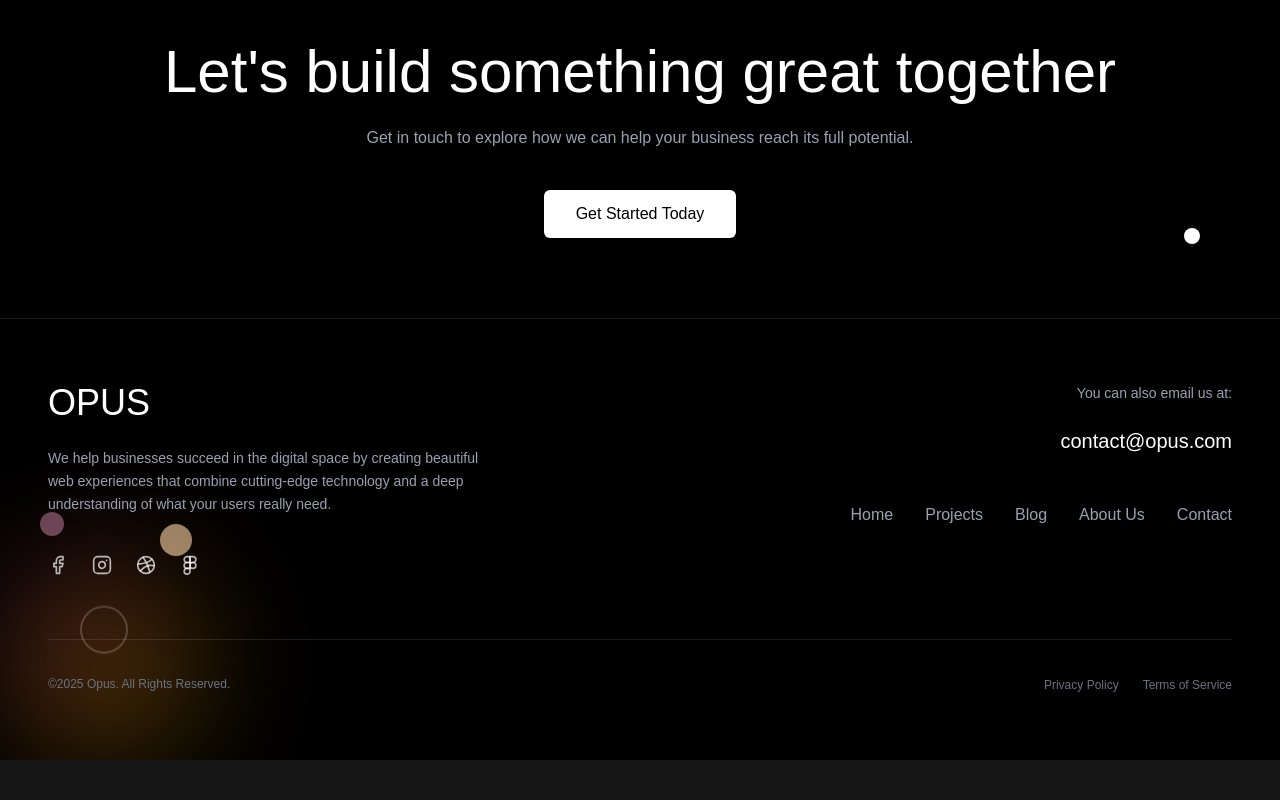
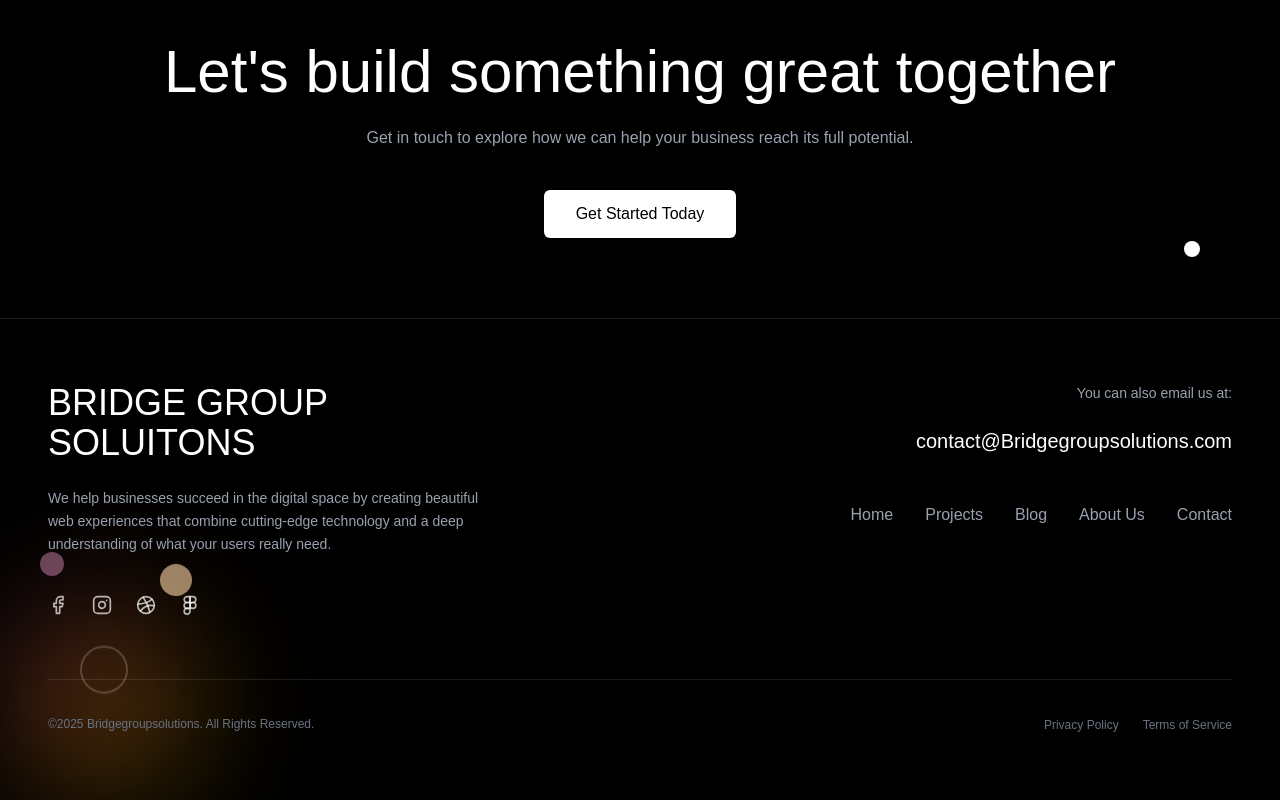
Before and after one commit to prabhat-021/BGS-Website, a Next.js app: page /contact in a window 1280 px wide. Shown: the part 1746-2546 px from the top of the page. Before the commit the page ends 2506 px from the top, so only its background shows below. Built offline with nearby package versions, Linux system fonts and the light colour scheme.

Commit message:
updated footer content and about us section content

```diff
--- a/src/components/footer-section/footer.jsx
+++ b/src/components/footer-section/footer.jsx
@@ -9,11 +9,7 @@ import { useMouseFollower } from "@/hooks/use-mouse-follower"
 export default function Footer() {
   const [scrollY, setScrollY] = useState(0)
   const footerRef = useRef(null)
-
-  // Use the mouse follower hook but don't use the hover detection
   const { mouseX, mouseY } = useMouseFollower({ hoverDetection: false })
-
-  // Track scroll position for parallax effect
   useEffect(() => {
     const handleScroll = () => {
       setScrollY(window.scrollY)
@@ -22,8 +18,6 @@ export default function Footer() {
     window.addEventListener("scroll", handleScroll, { passive: true })
     return () => window.removeEventListener("scroll", handleScroll)
   }, [])
-
-  // Create a motion value for the footer's position in the viewport
   const [footerInView, setFooterInView] = useState(false)
 
   useEffect(() => {
@@ -45,7 +39,6 @@ export default function Footer() {
     }
   }, [])
 
-  // Animation variants
   const containerVariants = {
     hidden: { opacity: 0 },
     visible: {
@@ -64,7 +57,6 @@ export default function Footer() {
 
   return (
     <footer ref={footerRef} className="relative w-full bg-black text-white overflow-hidden">
-      {/* Background elements */}
       <div
         className="absolute left-0 bottom-0 h-[200px] w-[200px] rounded-full bg-gradient-to-br from-pink-500 via-orange-400 to-yellow-300 opacity-30 blur-3xl"
         style={{
@@ -72,8 +64,6 @@ export default function Footer() {
         }}
         aria-hidden="true"
       />
-
-      {/* Top CTA Section */}
       <div className="py-20 border-b border-white/10">
         <motion.div
           className="container mx-auto px-6 md:px-12 text-center"
@@ -110,7 +100,7 @@ export default function Footer() {
           <div className="grid grid-cols-1 md:grid-cols-2 lg:grid-cols-12 gap-12">
             {/* Logo and Description */}
             <motion.div variants={itemVariants} className="lg:col-span-5 space-y-6">
-              <h2 className="text-4xl font-light">OPUS</h2>
+              <h2 className="text-4xl font-light">BRIDGE GROUP SOLUITONS</h2>
               <p className="text-gray-400 max-w-md text-sm leading-relaxed">
                 We help businesses succeed in the digital space by creating beautiful web experiences that combine
                 cutting-edge technology and a deep understanding of what your users really need.
@@ -156,15 +146,13 @@ export default function Footer() {
                 </Link>
               </div>
             </motion.div>
-
-            {/* Empty space for layout */}
             <div className="hidden lg:block lg:col-span-2"></div>
 
             {/* Contact Info */}
             <motion.div variants={itemVariants} className="lg:col-span-5 space-y-6 md:text-right">
               <p className="text-gray-400 text-sm">You can also email us at:</p>
               <motion.p className="text-xl font-light" whileHover={{ scale: 1.02 }}>
-                contact@opus.com
+                contact@Bridgegroupsolutions.com
               </motion.p>
 
               {/* Navigation */}
@@ -200,7 +188,7 @@ export default function Footer() {
             variants={itemVariants}
             className="flex flex-col md:flex-row justify-between items-center mt-16 pt-8 border-t border-white/10"
           >
-            <p className="text-gray-500 text-xs">©{new Date().getFullYear()} Opus. All Rights Reserved.</p>
+            <p className="text-gray-500 text-xs">©{new Date().getFullYear()} Bridgegroupsolutions. All Rights Reserved.</p>
             <div className="flex space-x-6 mt-4 md:mt-0">
               {["Privacy Policy", "Terms of Service"].map((item) => (
                 <Link key={item} href="#" className="relative group">
--- a/src/components/landing-page/about-section.jsx
+++ b/src/components/landing-page/about-section.jsx
@@ -17,7 +17,7 @@ export default function AboutSection() {
           transition={{ duration: 0.8, ease: [0.22, 1, 0.36, 1] }}
         >
           <h2 className="text-3xl md:text-4xl lg:text-5xl font-light leading-tight tracking-tight">
-            We are trendsetters in the fashion industry, blending innovative design with a passion for style.
+          We craft digital experiences that transform brands and grow businesses in the digital landscape.
           </h2>
         </motion.div>
 
@@ -38,7 +38,8 @@ export default function AboutSection() {
             transition={{ duration: 0.6, delay: 0.5, ease: [0.22, 1, 0.36, 1] }}
           >
             <p className="text-xl md:text-2xl font-light">
-              We craft exceptional apparel and accessories, merging cutting-edge design with timeless elegance.
+            We design and develop innovative websites, applications, and digital solutions that elevate your online
+            presence and drive results.
             </p>
           </motion.div>
 
@@ -60,7 +61,7 @@ export default function AboutSection() {
                   </defs>
                   <text className="text-[5px] md:text-[6px] uppercase tracking-[0.3em] fill-black font-light">
                     <textPath href="#circlePath" startOffset="0%">
-                      Begin your story • Begin your story • Begin your story •
+                    Digital innovation • Web excellence • Creative solutions •
                     </textPath>
                   </text>
                 </svg>
--- a/src/components/landing-page/features.jsx
+++ b/src/components/landing-page/features.jsx
@@ -24,7 +24,6 @@ export default function Features() {
           </p>
         </motion.div>
 
-        {/* Compact Bento Grid */}
         <BentoGrid className="max-w-4xl mx-auto">
           {items.map((item, i) => (
             <BentoGridItem
@@ -209,7 +208,6 @@ const JoinTeam = () => {
   )
 }
 
-// Compact structured grid items
 const items = [
   {
     title: "Personalized Solutions",
```
